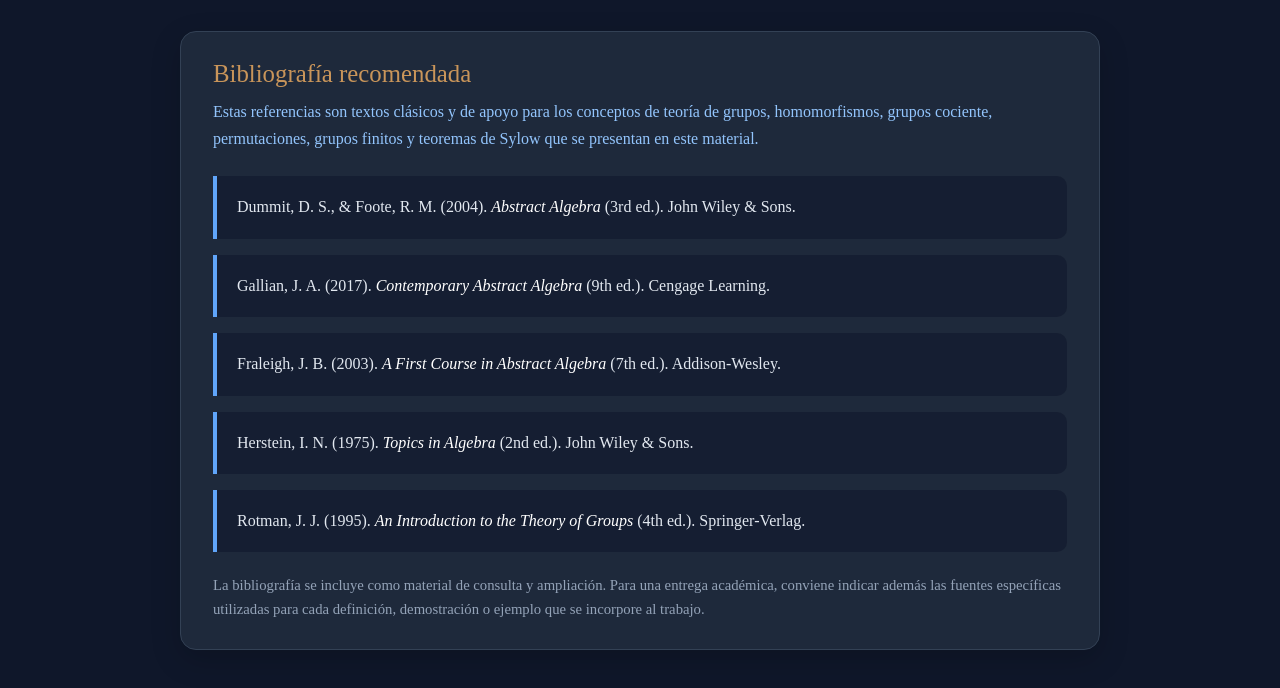
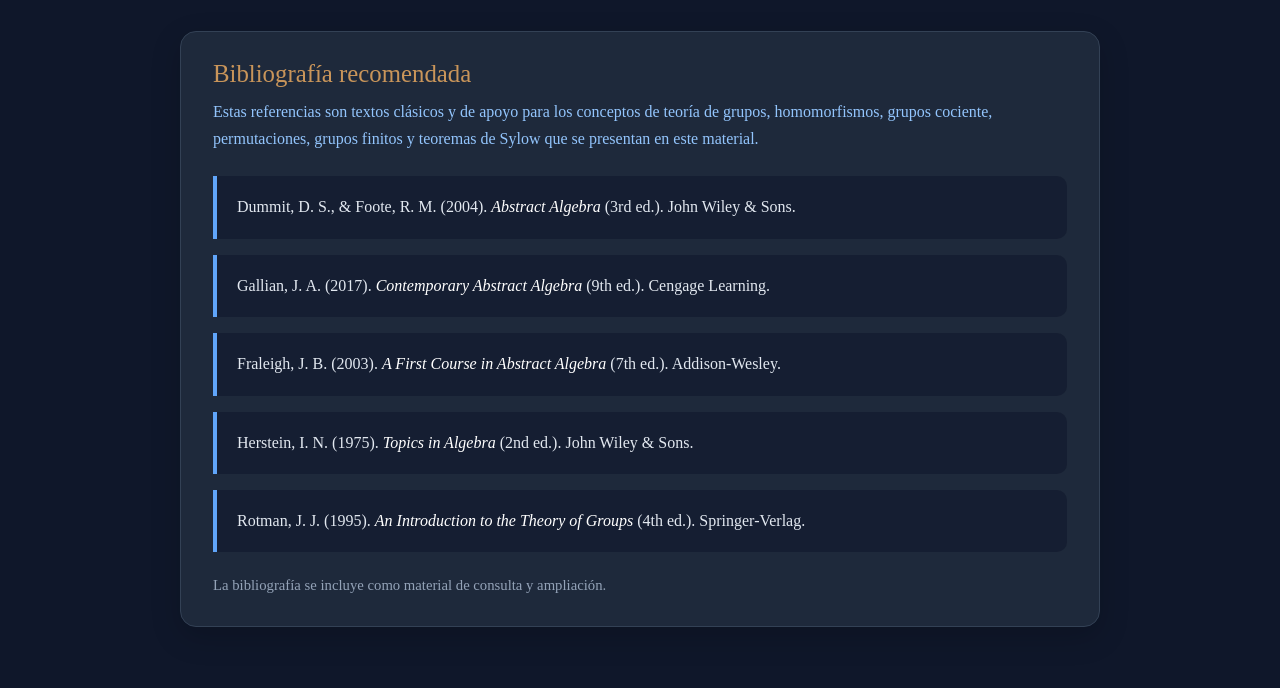
Before and after one commit to vazquezmendozam62/teoria-de-grupos, a plain HTML site: page index.html in a window 1280 px wide. Both pictures are taken after a click on the button "Bibliografía". Shown: the part 66-754 px from the top of the page. Drawn offline with Linux system fonts and the light colour scheme.

Commit message:
Update index.html

```diff
--- a/index.html
+++ b/index.html
@@ -318,9 +318,7 @@ body { font-family:'Times New Roman',serif; background:var(--dark); color:var(--
         </li>
       </ol>
       <p class="bib-note">
-        La bibliografía se incluye como material de consulta y ampliación. Para una entrega académica,
-        conviene indicar además las fuentes específicas utilizadas para cada definición, demostración
-        o ejemplo que se incorpore al trabajo.
+        La bibliografía se incluye como material de consulta y ampliación.
       </p>
     </div>
   </div>
```
